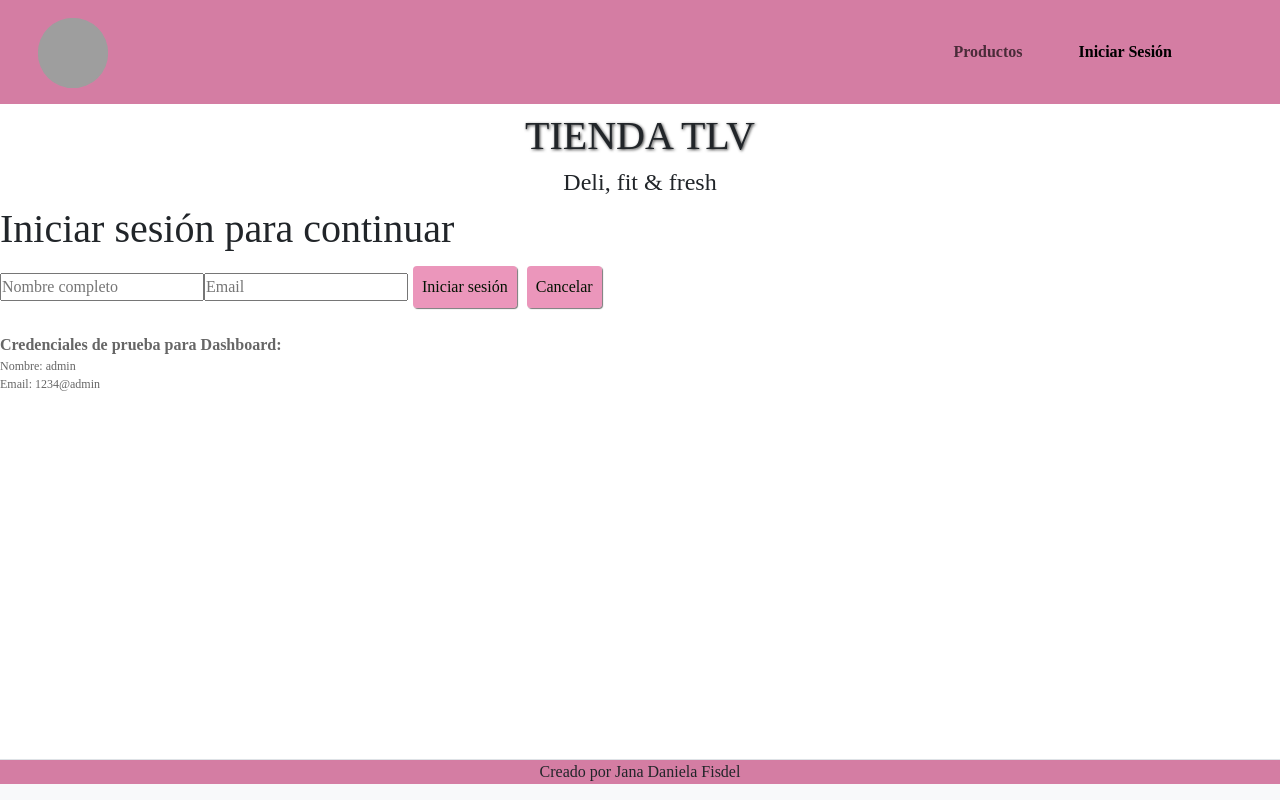
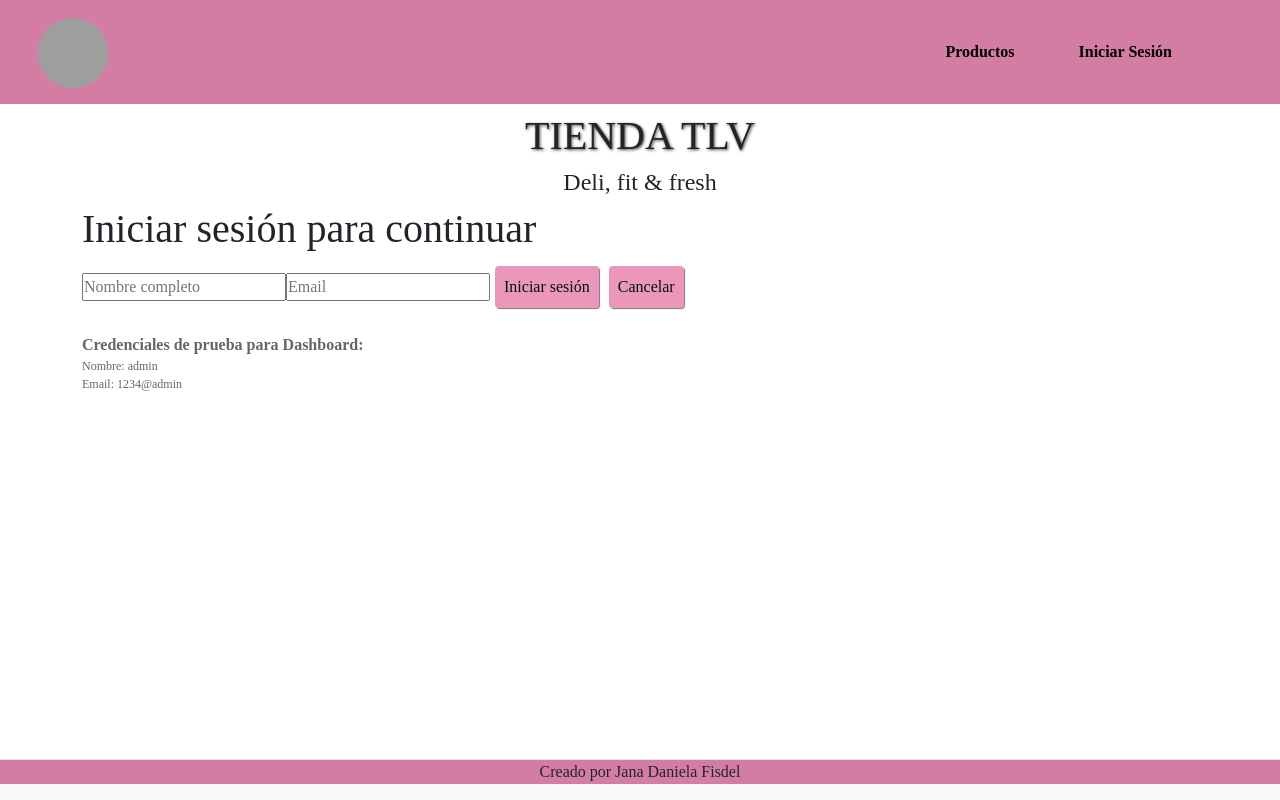
Before and after one commit to Janfisdel/ReactTechGCBA, a React (Vite) app: page /iniciar-sesion in a window 1280 px wide. Built offline with nearby package versions, Linux system fonts and the light colour scheme; no server answers; grey boxes are pictures that could not be loaded.

Commit message:
detalles de estilo

```diff
--- a/src/index.css
+++ b/src/index.css
@@ -57,6 +57,7 @@ nav a:hover {
 
 .nav-text{
   font-weight: 800 !important;
+  color:black !important;
 }
 
 
--- a/src/pages/IniciarSesion.jsx
+++ b/src/pages/IniciarSesion.jsx
@@ -33,7 +33,7 @@ function IniciarSesion() {
     }
 
   return (
-   <div>
+   <div className='container'>
         <h1>Iniciar sesión para continuar</h1>
         <form onSubmit={manejanEnvio}>
             <input type="text" placeholder='Nombre completo'
--- a/src/pages/NavBar.jsx
+++ b/src/pages/NavBar.jsx
@@ -43,7 +43,7 @@ function Navbar() {
         <div className="collapse navbar-collapse" id="navbarContent">
           <ul className="navbar-nav mb-2 mb-lg-0" >
             <li className="nav-item">
-              <Link to="/productos" className="nav-text nav-link">Productos</Link>
+              <Link to="/productos" className="nav-text">Productos</Link>
             </li>
           <li className="nav-item">
           {isAuthenticated ?
```
